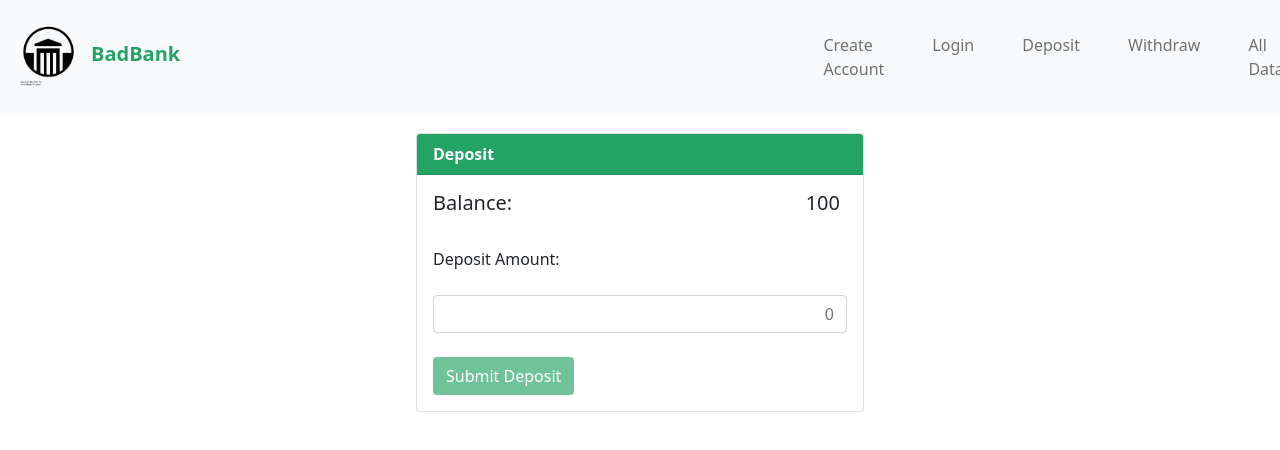
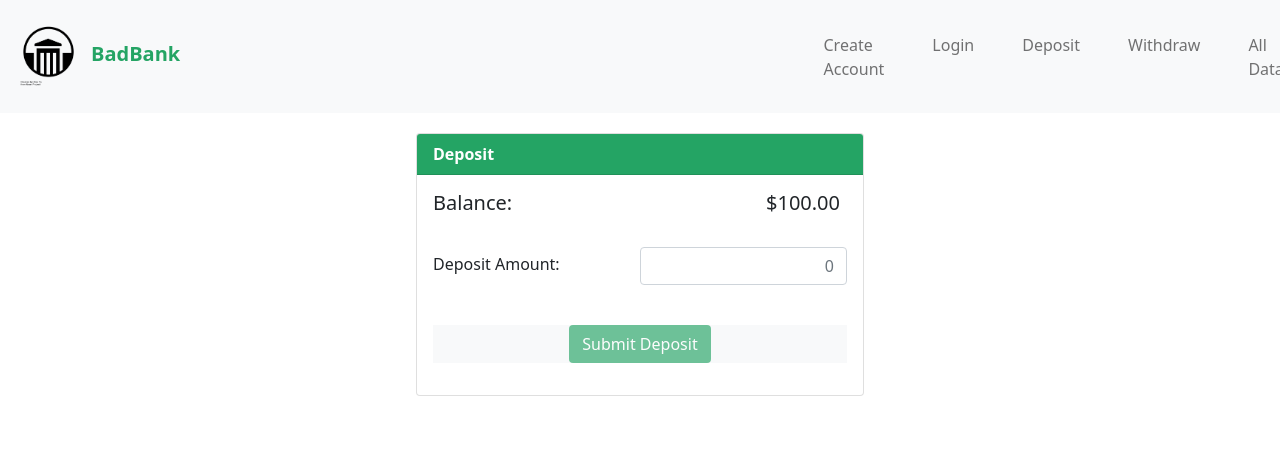
Before and after one commit to yukinomiriam/mit-bad-bank-react-app, a React (Create React App) app: page /#/Deposit in a window 1280 px wide. Shown: the top 450 px of the page. Built offline with nearby package versions, Linux system fonts and the light colour scheme.

Commit message:
Added currency formatted and changed style

```diff
--- a/package.json
+++ b/package.json
@@ -8,7 +8,9 @@
     "@testing-library/user-event": "^12.8.3",
     "react": "^17.0.2",
     "react-context": "0.0.3",
+    "react-currency-format": "^1.0.0",
     "react-dom": "^17.0.2",
+    "react-number-format": "^4.7.3",
     "react-router": "^5.2.1",
     "react-router-dom": "^5.3.0",
     "react-scripts": "4.0.3",
--- a/src/components/Deposit.js
+++ b/src/components/Deposit.js
@@ -1,6 +1,7 @@
 import { UserContext } from "../context";
 import React from "react";
 import Card from "./Card";
+import CurrencyFormat from "react-currency-format";
 
 function Deposit() {
   const ctx = React.useContext(UserContext);
@@ -19,6 +20,10 @@ function Deposit() {
 
     if (amt !== "" && !Number(amt)) {
       errorHandler("Error: Please introduce numbers only");
+      return setValidTransaction(false);
+    }
+
+    if (amt === "") {
       return setValidTransaction(false);
     }
 
@@ -52,25 +57,38 @@ function Deposit() {
         status={status}
         body={
           <>
-            <div className="balance-header-container">
+            <div className="balance-container">
               <div className="balance-title">
                 <h5>Balance: </h5>
               </div>
               <div className="balance-amount">
-                <h5>{total}</h5>
+                <h5>
+                  <CurrencyFormat
+                    value={total.toFixed(2)}
+                    displayType={"text"}
+                    thousandSeparator={true}
+                    prefix={"$"}
+                  />
+                </h5>
               </div>
             </div>
             <br />
-            Deposit Amount:
-            <br />
-            <br />
+            <div className="balance-container">
+              <div className="label-title">
+                <label> Deposit Amount:</label>
+              </div>
+              <div className="amount-container">
                 <input
                   id="amtDeposit"
                   placeholder="0"
                   className="form-control amount-input"
                   onChange={validateDeposit}
                 ></input>
+              </div>
+            </div>
             <br />
+            <div className="container my-3 bg-light">
+              <div className="col-md-12 text-center">
               <button
                 type="submit"
                 className="btn brand-button"
@@ -79,6 +97,8 @@ function Deposit() {
               >
                 Submit Deposit
               </button>
+              </div>
+            </div>
           </>
         }
       />
--- a/src/css/styles.css
+++ b/src/css/styles.css
@@ -62,7 +62,7 @@ body{
     text-align: right;
 }
 
-.balance-header-container{
+.balance-container{
     width: 100%;
     margin: 0 auto;
 }
@@ -78,3 +78,14 @@ body{
     text-align: right;
     font-weight: bolder;
 }
+
+.label-title{
+    width: 50%;
+    float: left;
+    padding-top: 5px;
+}
+
+.amount-container{
+    width: 50%;
+    margin-left: 50%;
+}
```
Also changed, not shown: 1 other file (tests, documents, lock files or other folders). Lines whose indentation alone changed are shown as unchanged.
